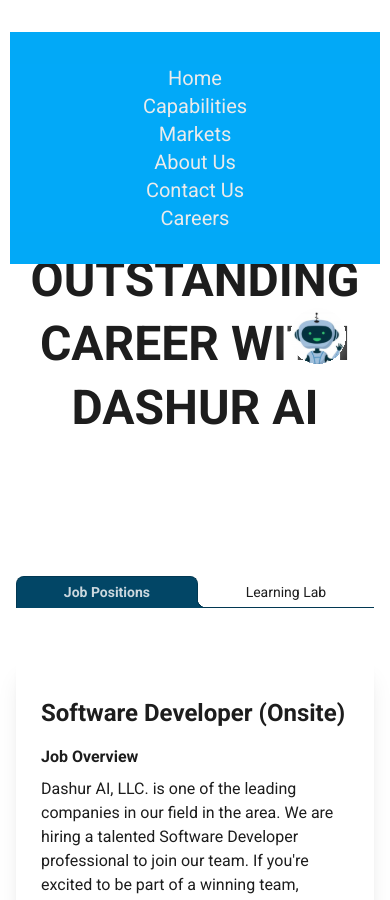
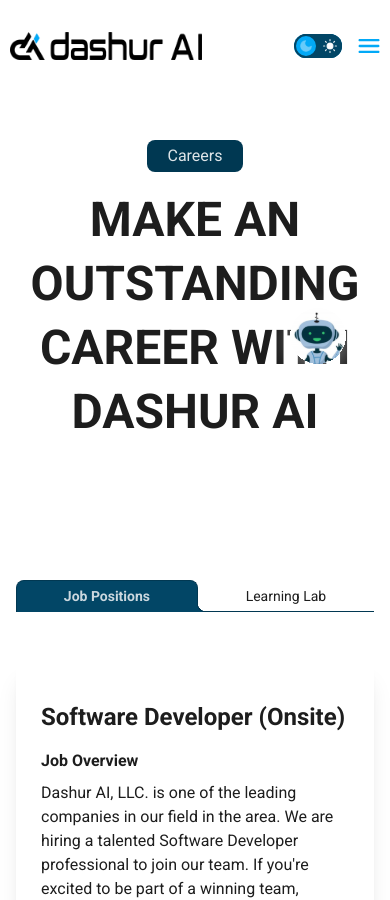
Before and after one commit to saadsrabon/dashurcorporate, a React (Vite) app: page /career in a window 390 px wide. Shown: the top 900 px of the page. Built offline with nearby package versions, Linux system fonts and the light colour scheme; what react-chatbot-kit would draw is missing.

Commit message:
2024-01-26 02:43:50 - menu added

```diff
--- a/src/shared/NavBar.jsx
+++ b/src/shared/NavBar.jsx
@@ -19,7 +19,7 @@
       const toggleTheme = () => {
     setIsDarkMode(!isDarkMode);
   };
-
+ const [isOpen, setIsOpen] = useState(false);
     // State to manage the visibility of the dropdown
     const [isDropdownVisible, setDropdownVisible] = useState(false);
 
@@ -113,11 +113,19 @@
         </div>
       </nav>
       {/* Mobile menu */}
-     <nav className="flex relative md:flex lg:hidden justify-between ">
+     <nav className="flex md:flex lg:hidden justify-between">
         {/* Logo */}
-        {/* Mobile Menu */}
-        <div className=" absolute z-50 flex flex-col items-center  py-8 bg-light-primary bg-opacity-100  w-full">
+        <div>
+          {isDarkMode ? (
+            <img className="w-48" src={footerdark} alt="" />
+          ) : (
+            <img className="w-48" src={footerlight} alt="" />
+          )}
+        </div>
+{isOpen && <div className=" absolute top-20 left-[50%] translate-x-[-50%] z-50 flex flex-col items-center  py-8 bg-light-primary bg-opacity-100  w-[90%] rounded-lg ">
+
           <NavLink
+
             to="/"
             className="dark:text-light-text text-dark-text text-center bg-light-primary bg-opacity-20 w-full hover:text-light-gray text-xl"
           >
@@ -177,8 +185,9 @@
           >
             Careers
           </NavLink>
-        </div>
-       {/*  Menu  */}
+        </div>}
+
+
         {/* toggle Button */}
         <div className="flex space-x-4 items-center">
         <div className="">
@@ -192,7 +201,7 @@
         </div>
 
         {/* Humburger menu */}
-        <div>
+        <div onClick={()=>setIsOpen(!isOpen)} >
  {
   isDarkMode?       <svg xmlns="http://www.w3.org/2000/svg" width="22" height="14" viewBox="0 0 22 14" fill="none">
   <path d="M1.66667 14C1.33611 14 1.05903 13.8882 0.835417 13.6646C0.611806 13.441 0.5 13.1639 0.5 12.8333C0.5 12.5028 0.611806 12.2257 0.835417 12.0021C1.05903 11.7785 1.33611 11.6667 1.66667 11.6667H20.3333C20.6639 11.6667 20.941 11.7785 21.1646 12.0021C21.3882 12.2257 21.5 12.5028 21.5 12.8333C21.5 13.1639 21.3882 13.441 21.1646 13.6646C20.941 13.8882 20.6639 14 20.3333 14H1.66667ZM1.66667 8.16667C1.33611 8.16667 1.05903 8.05486 0.835417 7.83125C0.611806 7.60764 0.5 7.33056 0.5 7C0.5 6.66944 0.611806 6.39236 0.835417 6.16875C1.05903 5.94514 1.33611 5.83333 1.66667 5.83333H20.3333C20.6639 5.83333 20.941 5.94514 21.1646 6.16875C21.3882 6.39236 21.5 6.66944 21.5 7C21.5 7.33056 21.3882 7.60764 21.1646 7.83125C20.941 8.05486 20.6639 8.16667 20.3333 8.16667H1.66667ZM1.66667 2.33333C1.33611 2.33333 1.05903 2.22153 0.835417 1.99792C0.611806 1.77431 0.5 1.49722 0.5 1.16667C0.5 0.836111 0.611806 0.559028 0.835417 0.335417C1.05903 0.111806 1.33611 0 1.66667 0H20.3333C20.6639 0 20.941 0.111806 21.1646 0.335417C21.3882 0.559028 21.5 0.836111 21.5 1.16667C21.5 1.49722 21.3882 1.77431 21.1646 1.99792C20.941 2.22153 20.6639 2.33333 20.3333 2.33333H1.66667Z" fill="#EBEBEB"/>
```
